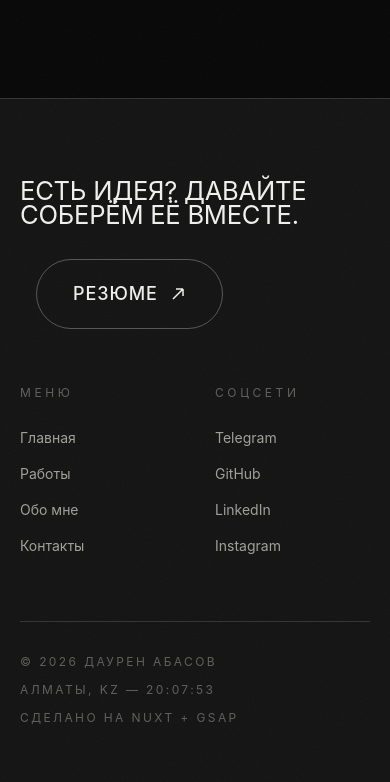
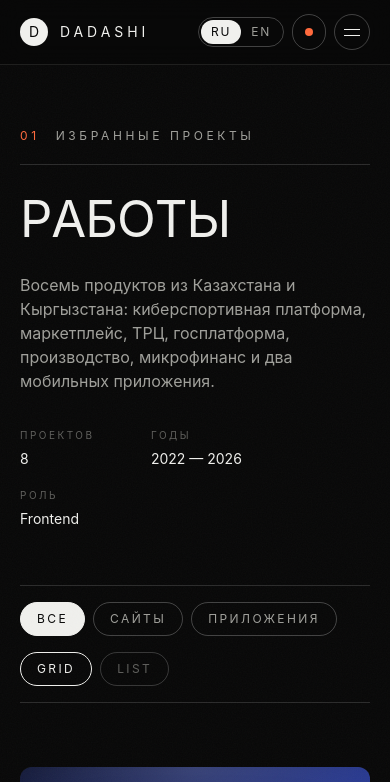
Before and after one commit to dadashi44/dadashi44, a Nuxt app: page /work in a window 390 px wide. Shown: the top 782 px of the page. Built offline with nearby package versions, Linux system fonts and the light colour scheme.

Commit message:
feat(pages): work index with filters and grid/list views

```diff
--- /dev/null
+++ b/app/pages/work/index.vue
@@ -0,0 +1,109 @@
+<script setup lang="ts">
+const {t} = useI18n()
+const {list: projects} = useProjects()
+
+useSiteSeo({
+  title: () => t('work.seoTitle'),
+  description: () => t('work.seoDescription')
+})
+
+type Filter = 'all' | 'web' | 'mobile'
+const filter = ref<Filter>('all')
+const view = ref<'grid' | 'list'>('grid')
+
+const filters = computed<{key: Filter; label: string}[]>(() => [
+  {key: 'all', label: t('work.filterAll')},
+  {key: 'web', label: t('work.filterWeb')},
+  {key: 'mobile', label: t('work.filterMobile')}
+])
+
+const visible = computed(() =>
+  filter.value === 'all' ? projects.value : projects.value.filter((p) => p.kind === filter.value)
+)
+
+const listRoot = ref<HTMLElement | null>(null)
+
+watch([filter, view], async () => {
+  await nextTick()
+  const api = useMotion()
+  if (!api || !listRoot.value) return
+  api.gsap.from(listRoot.value.children, {
+    y: 24,
+    autoAlpha: 0,
+    duration: 0.7,
+    stagger: 0.05,
+    ease: 'expo.out'
+  })
+  api.ScrollTrigger.refresh()
+})
+</script>
+
+<template>
+  <div>
+    <PageHero
+      index="01"
+      :title="t('work.title')"
+      :subtitle="t('work.subtitle')"
+      :meta="[
+        {label: t('work.metaProjects'), value: String(projects.length)},
+        {label: t('work.metaYears'), value: '2022 — 2026'},
+        {label: t('work.metaRole'), value: t('work.roleValue')}
+      ]"
+    >
+      <template #eyebrow>{{ t('work.eyebrow') }}</template>
+    </PageHero>
+
+    <div class="container">
+      <div class="flex flex-wrap items-center justify-between gap-4 border-y border-line/15 py-4">
+        <div class="flex flex-wrap gap-2">
+          <button
+            v-for="f in filters"
+            :key="f.key"
+            v-cursor="'link'"
+            type="button"
+            class="rounded-full border px-4 py-2 text-xs uppercase tracking-[0.2em] transition-colors duration-300"
+            :class="filter === f.key ? 'border-ink bg-ink text-surface' : 'border-line/25 text-ink-soft hover:text-ink'"
+            @click="filter = f.key"
+          >
+            {{ f.label }}
+          </button>
+        </div>
+
+        <div class="flex items-center gap-2">
+          <button
+            v-for="mode in (['grid', 'list'] as const)"
+            :key="mode"
+            v-cursor="'link'"
+            type="button"
+            class="rounded-full border px-4 py-2 text-xs uppercase tracking-[0.2em] transition-colors duration-300"
+            :class="view === mode ? 'border-ink text-ink' : 'border-line/20 text-ink-faint hover:text-ink'"
+            :aria-pressed="view === mode"
+            @click="view = mode"
+          >
+            {{ mode === 'grid' ? t('work.viewGrid') : t('work.viewList') }}
+          </button>
+        </div>
+      </div>
+
+      <div
+        v-if="view === 'grid'"
+        ref="listRoot"
+        class="grid gap-x-8 gap-y-16 py-16 md:grid-cols-2 lg:gap-y-24 lg:py-24"
+      >
+        <WorkCard
+          v-for="(project, i) in visible"
+          :key="project.slug"
+          :project="project"
+          :index="i"
+          :class="i % 2 === 1 ? 'md:mt-24' : ''"
+        />
+      </div>
+
+      <div v-else ref="listRoot" class="py-10 lg:py-16">
+        <WorkRow v-for="(project, i) in visible" :key="project.slug" :project="project" :index="i" />
+      </div>
+    </div>
+
+    <ContactCta />
+  </div>
+</template>
```
